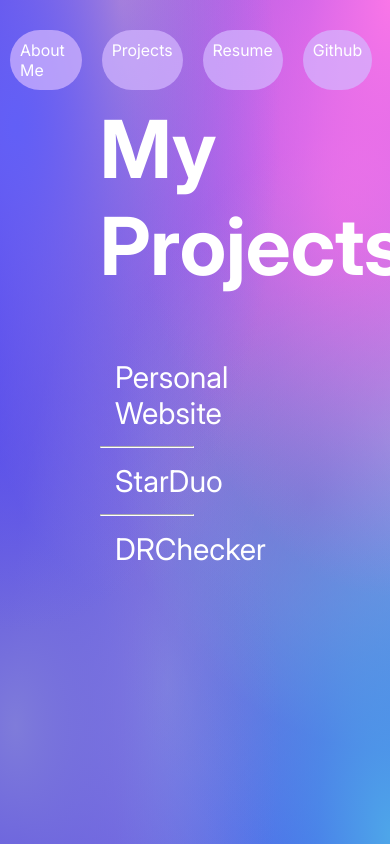
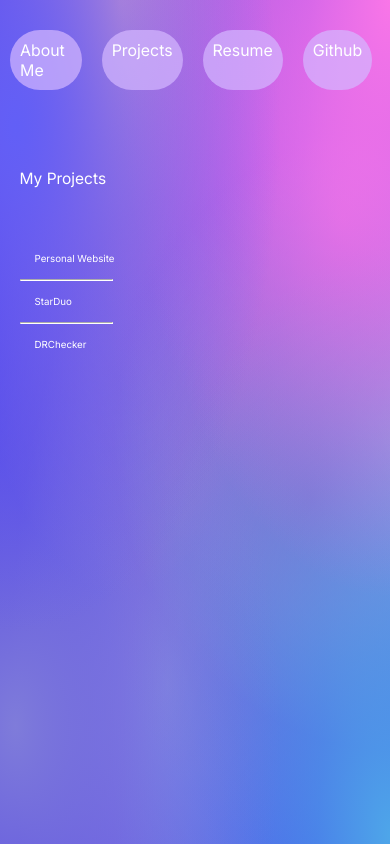
Before and after one commit to zdann15/zdann15.github.io, a Next.js app: page /projects in a window 390 px wide. Built offline with nearby package versions, Linux system fonts and the light colour scheme.

Commit message:
Improved responsiveness

```diff
--- a/app/projects/page.js
+++ b/app/projects/page.js
@@ -27,7 +27,7 @@ export default function Home() {
     return (
       <div className={styles1.container}>
         <div className={styles1.projectlist}>
-          <Header> My Projects </Header>
+          <p className={styles1.myprojects}> My Projects </p>
           <div className={styles1.projects} onMouseLeave={handleMouseLeave}>
           <Link className={styles1.projectname} onMouseOver={handleMouseOver1}  href="">Personal Website</Link>
           <hr className={styles1.divider}/>
--- a/app/projects/page.module.css
+++ b/app/projects/page.module.css
@@ -5,12 +5,19 @@
 
 .container{
     width:100vw;
-    padding:100px;
+    padding:300px;
     transition: all 1s ease;
+}
+.myprojects {
+  font-family: Inter;
+  font-size: 4vw;
+  color:white;
 }
 .projectlist{
     position:absolute;
-    width:40%;
+    top:20%;
+    left:5%;
+    width:30%;
 }
 .projects{
     margin-top:50px;
@@ -18,12 +25,12 @@
 .divider{
     border-width:1px;
     border-color:white;
-    width:60%
+    width:80%
 }
 .projectname{
     padding:15px;
     font-family: Inter;
-  font-size: 30px;
+  font-size: 2.5vw;
   color:white;
   display:block;
   transition: transform 0.5s ease-in-out;
@@ -72,13 +79,13 @@
               transform: scale(1);
     }
   }
-
+@media only screen and (min-width:800px){
 .image{
     position:absolute;
-    top:20%;
+    top:calc(max(20%, 200px));
     right:5%;
-    width:60%;
-    height:60%;
+    width:55%;
+    height:calc(max(60%, 300px));
     background:rgba(255,255,255,1);
     border-radius:15px;
     -webkit-animation: scale-up-center 0.4s cubic-bezier(0.390, 0.575, 0.565, 1.000) both;
@@ -106,6 +113,7 @@
     font-family: Inter;
     font-weight:bold;
     letter-spacing:0.1em;
+    padding:20px;
     display:block;
     text-align:center;
   font-size: 40px;
@@ -144,3 +152,12 @@
   .fadeOut {
     opacity: 0;
   }
+}
+@media only screen and (max-width: 800px){
+  .image{
+    display:none;
+  }
+  .imagebox{
+    display:none;
+  }
+}
--- a/app/resume/resume.module.css
+++ b/app/resume/resume.module.css
@@ -8,7 +8,6 @@
     width:60vw;
     padding:80px;
     gap: 64px;
-    min-width:600px;
     padding-bottom: 200px;
   }
 .title{
```
